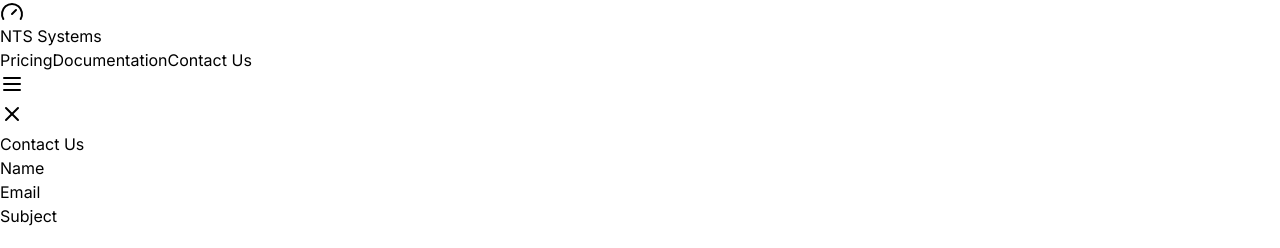
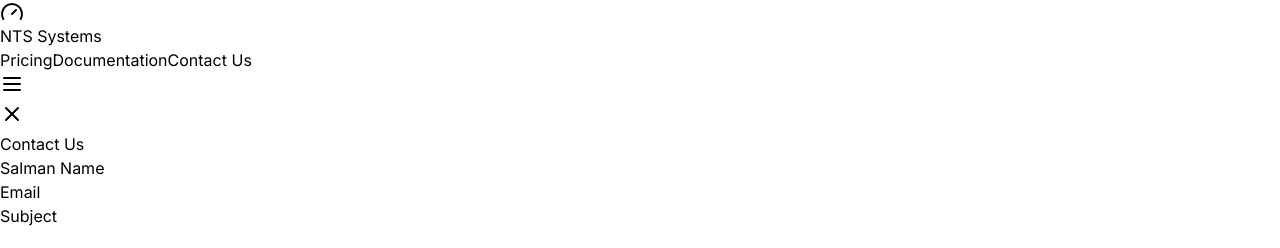
Before and after one commit to GitHubArubTub/NTS_Landing, a React (Vite) app: page / in a window 1280 px wide. Both pictures are taken after a click on the button "Contact Us". Shown: the top 248 px of the page. Built offline with nearby package versions, Linux system fonts and the light colour scheme.

Commit message:
Salman Commit 002

```diff
--- a/src/components/ContactModal.tsx
+++ b/src/components/ContactModal.tsx
@@ -42,7 +42,7 @@
           <form onSubmit={handleSubmit} className="space-y-4">
             <div>
               <label htmlFor="name" className="block text-sm font-medium text-gray-700 mb-1">
-                Name
+                Salman Name
               </label>
               <input
                 type="text"
```
